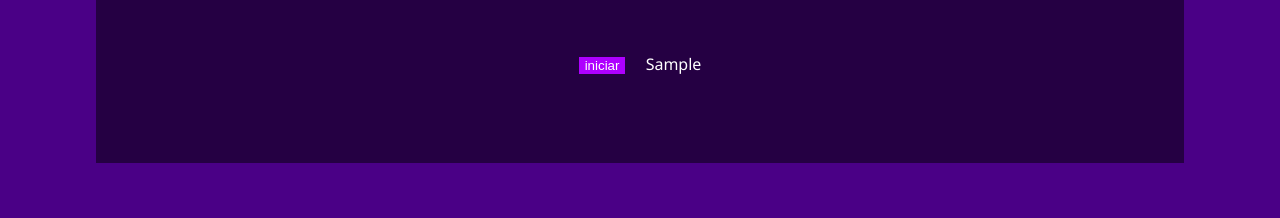
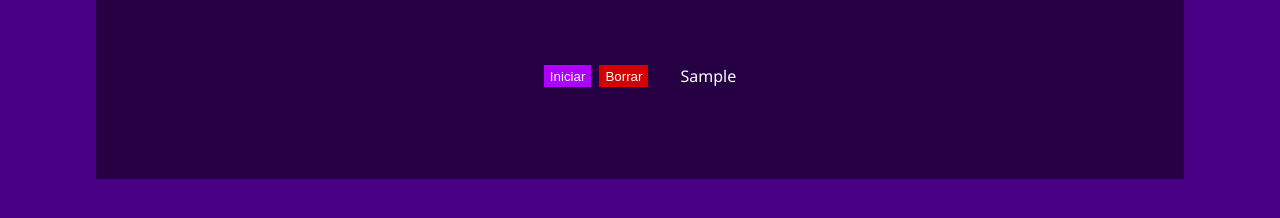
Before and after one commit to TomasDnlAranda/App-Pomodoro, a plain HTML site: page index.html in a window 1280 px wide. Both pictures are taken after typing "Sample" into the empty fields and a click on the input "Ingrese tarea". Shown: the part 288-506 px from the top of the page. Drawn offline with Linux system fonts and the light colour scheme.

Commit message:
agregue las task al local storage

```diff
--- a/css/style.css
+++ b/css/style.css
@@ -38,19 +38,28 @@ form {
 	color: #fff;
 	cursor: pointer;
 }
-#container-tasks #init-task {
+#container-tasks .init-task {
 	display: flex;
 	justify-content: start;
 	margin-top: 0.5rem;
+	padding: 0.25rem 1rem;
 }
-#container-tasks div button {
+#container-tasks div .init-btn {
 	background: rgb(174, 0, 255);
 	border: none;
 	color: #fff;
 	cursor: pointer;
 }
+#container-tasks div .del-task {
+	background: rgb(212, 0, 0);
+	border: none;
+	color: #fff;
+	cursor: pointer;
+	margin-left: 0.5rem;
+	margin-right: 1rem;
+}
 #container-tasks div span {
-	color: #fff;
+	color: rgb(255, 255, 255);
 	margin-left: 1rem;
 }
 .task-schedule-none {
--- a/index.html
+++ b/index.html
@@ -20,7 +20,8 @@
 		</div>
 		<template id="templateTask">
 			<div class="init-task">
-				<button>iniciar</button>
+				<button class="init-btn">Iniciar</button>
+				<button class="del-task">Borrar</button>
 				<span>task dato</span>
 			</div>
 		</template>
--- a/js/app.js
+++ b/js/app.js
@@ -4,7 +4,7 @@ const inputTask = document.getElementById('task-input');
 const renderTask = document.getElementById('container-tasks');
 const templateTask = document.getElementById('templateTask').content;
 
-const tasks = [];
+let tasks = [];
 
 form.addEventListener('submit', (e) => {
 	e.preventDefault();
@@ -35,6 +35,7 @@ const getTask = (task) => {
 };
 
 const renderTemplateTask = () => {
+	localStorage.setItem('task', JSON.stringify(tasks));
 	renderTask.textContent = '';
 	const fragment = document.createDocumentFragment();
 
@@ -45,3 +46,10 @@ const renderTemplateTask = () => {
 	});
 	renderTask.appendChild(fragment);
 };
+
+document.addEventListener('DOMContentLoaded', (e) => {
+	if (localStorage.getItem('task')) {
+		tasks = JSON.parse(localStorage.getItem('task'));
+		renderTemplateTask();
+	}
+});
```
